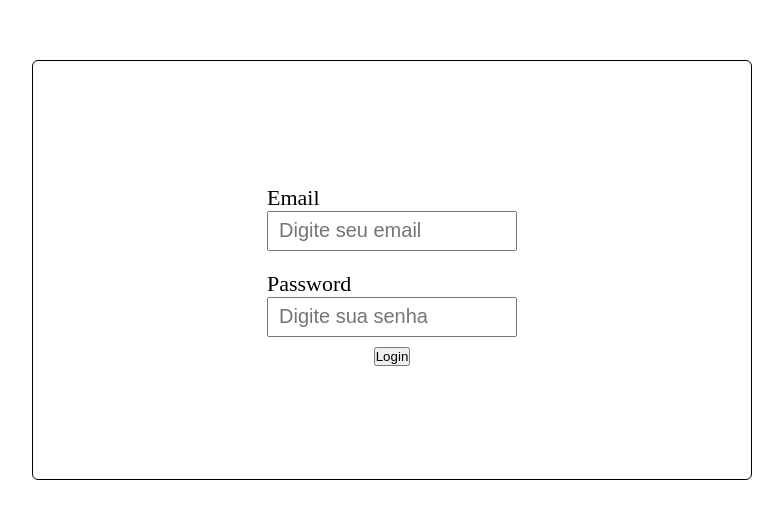
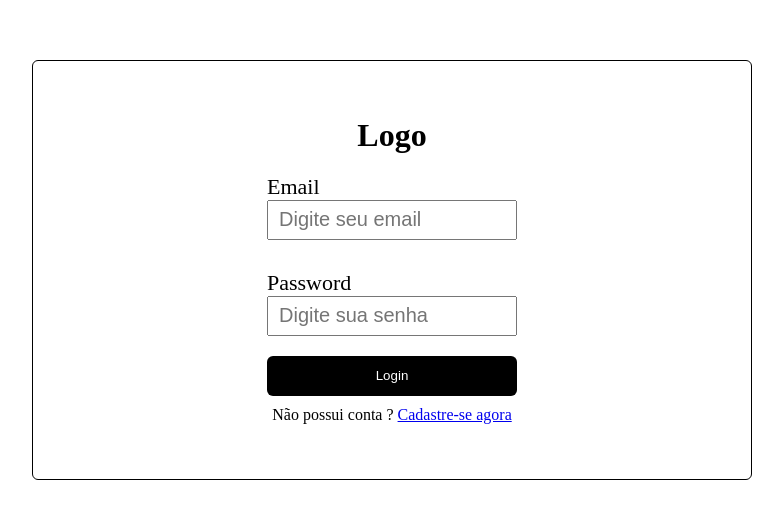
Before and after one commit to JudsonCiribelli/UserAccess, a React (Create React App) app: page / in a window 1280 px wide. Shown: the part 130-648 px from the top of the page, without its empty margins (248-1031 px from the left). Built offline with nearby package versions, Linux system fonts and the light colour scheme; no server answers.

Commit message:
style: styled btn container

```diff
--- a/src/App.css
+++ b/src/App.css
@@ -13,12 +13,12 @@
   display: flex;
   flex-direction: column;
   justify-content: center;
-
   align-items: center;
   border: 1px solid black;
   border-radius: 6px;
   width: 720px;
   height: 420px;
+  gap: 10px;
 }
 .input-container {
   display: flex;
@@ -34,3 +34,13 @@
 .input-container label {
   font-size: 22px;
 }
+.container .btn {
+  width: 250px;
+  height: 40px;
+  padding: 10px;
+  border-radius: 6px;
+  border: none;
+  background-color: black;
+  color: white;
+  cursor: pointer;
+}
--- a/src/App.js
+++ b/src/App.js
@@ -83,6 +83,7 @@ const App = () => {
         </div>
       ) : (
         <div className="container">
+          <h1>Logo</h1>
           <div className="input-container">
             <label>Email</label>
             <input
@@ -104,6 +105,11 @@ const App = () => {
           <button type="submit" className="btn" onClick={handleLoginUser}>
             Login
           </button>
+          <div>
+            <p>
+              Não possui conta ? <a href="/">Cadastre-se agora</a>
+            </p>
+          </div>
         </div>
       )}
     </div>
```
